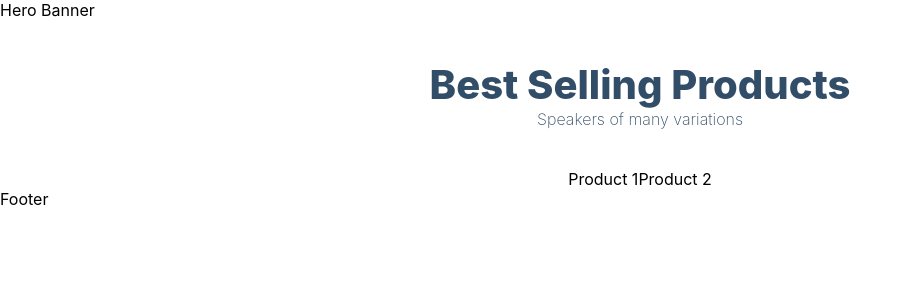
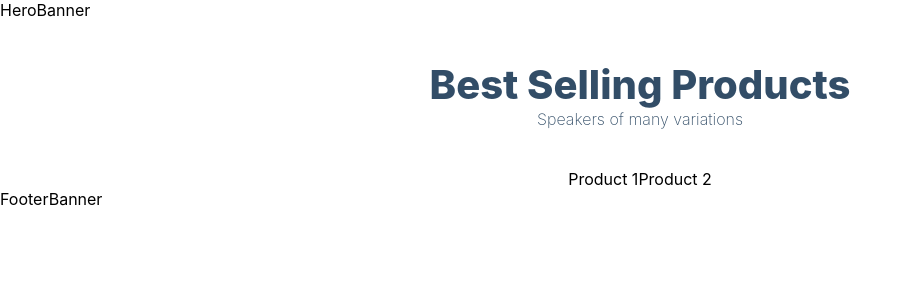
Before and after one commit to Moazam05/ecommerce-nextjs-sanity-cms, a Next.js app in the folder ecommerce/: page / in a window 1280 px wide. Shown: the top 300 px of the page, without its empty margins (0-911 px from the left). Built offline with nearby package versions, Linux system fonts and the light colour scheme.

Commit message:
file structure added

```diff
--- /dev/null
+++ b/ecommerce/components/Cart.jsx
@@ -0,0 +1,7 @@
+import React from 'react';
+
+const Cart = () => {
+  return <div>Cart</div>;
+};
+
+export default Cart;
--- /dev/null
+++ b/ecommerce/components/Footer.jsx
@@ -0,0 +1,7 @@
+import React from 'react';
+
+const Footer = () => {
+  return <div>Footer</div>;
+};
+
+export default Footer;
--- /dev/null
+++ b/ecommerce/components/FooterBanner.jsx
@@ -0,0 +1,7 @@
+import React from 'react';
+
+const FooterBanner = () => {
+  return <div>FooterBanner</div>;
+};
+
+export default FooterBanner;
--- /dev/null
+++ b/ecommerce/components/HeroBanner.jsx
@@ -0,0 +1,9 @@
+import React from 'react'
+
+const HeroBanner = () => {
+  return (
+    <div>HeroBanner</div>
+  )
+}
+
+export default HeroBanner
--- /dev/null
+++ b/ecommerce/components/Layout.jsx
@@ -0,0 +1,7 @@
+import React from 'react';
+
+const Layout = () => {
+  return <div>Layout</div>;
+};
+
+export default Layout;
--- /dev/null
+++ b/ecommerce/components/Navbar.jsx
@@ -0,0 +1,7 @@
+import React from 'react';
+
+const Navbar = () => {
+  return <div>Navbar</div>;
+};
+
+export default Navbar;
--- /dev/null
+++ b/ecommerce/components/Product.jsx
@@ -0,0 +1,7 @@
+import React from 'react';
+
+const Product = () => {
+  return <div>Product</div>;
+};
+
+export default Product;
--- /dev/null
+++ b/ecommerce/components/index.js
@@ -0,0 +1,7 @@
+export { default as Footer } from './Footer';
+export { default as Layout } from './Layout';
+export { default as Navbar } from './Navbar';
+export { default as Product } from './Product';
+export { default as HeroBanner } from './HeroBanner';
+export { default as FooterBanner } from './FooterBanner';
+export { default as Cart } from './Cart';
--- a/ecommerce/pages/index.js
+++ b/ecommerce/pages/index.js
@@ -1,9 +1,11 @@
 import React from 'react';
+
+import { HeroBanner, Product, FooterBanner } from '../components';
 
 const Home = () => {
   return (
     <>
-      Hero Banner
+      <HeroBanner />
       <div className='products-heading'>
         <h2>Best Selling Products</h2>
         <p>Speakers of many variations</p>
@@ -11,7 +13,7 @@
       <div className='products-container'>
         {['Product 1', 'Product 2'].map((product) => product)}
       </div>
-      Footer
+      <FooterBanner />
     </>
   );
 };
```
